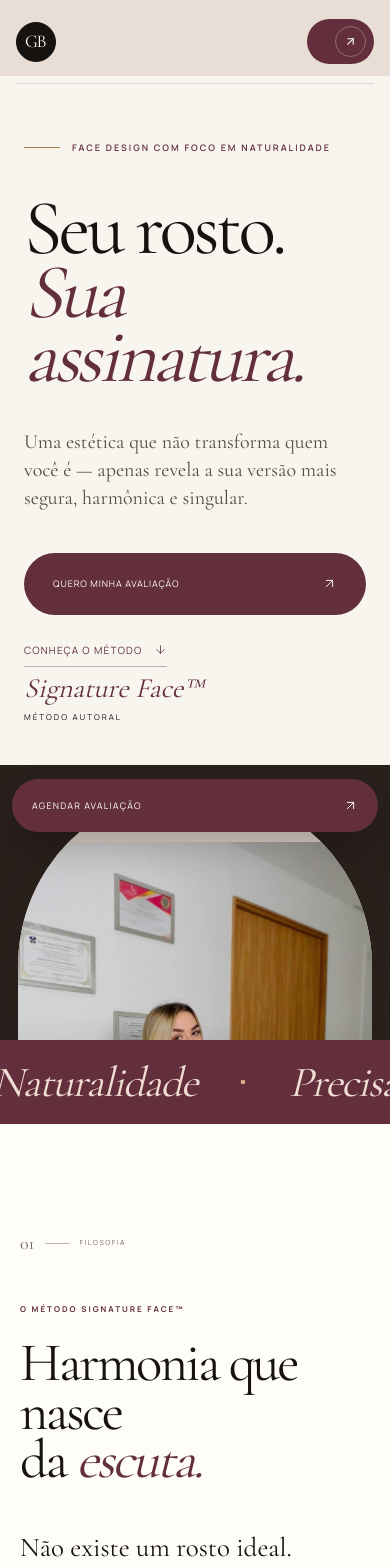
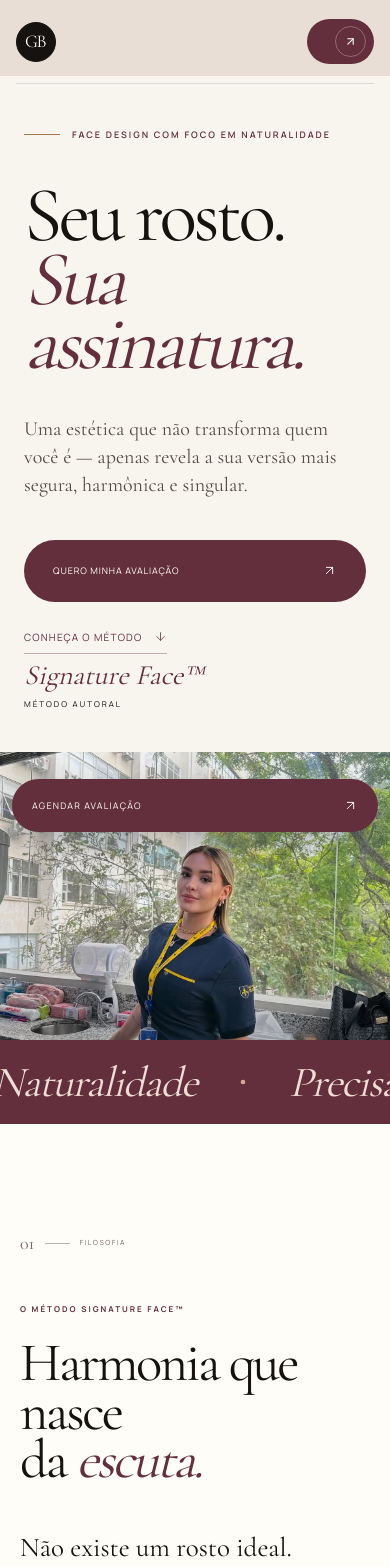
Before and after one commit to brunogbarbosa/dra-giovanna-benavides, a Next.js app: page / in a window 390 px wide. Shown: the top 1567 px of the page. Built offline with nearby package versions, Linux system fonts and the light colour scheme; no server answers.

Commit message:
fix: rebuild hero composition across breakpoints

```diff
--- a/app/globals.css
+++ b/app/globals.css
@@ -433,34 +433,39 @@ h1 em { color: var(--sage-dark); }
   .mobile-booking { background: var(--sage-dark); border-radius: 999px; }
 }
 
-/* Keep the hero portrait fully framed and isolated from the copy. */
+/* Hero photography: clean editorial crop on desktop and compact portrait on mobile. */
 .hero-copy { position: relative; z-index: 2; }
 .hero-visual {
   z-index: 1;
   overflow: hidden;
-  padding: 112px 48px 42px 32px;
-  display: flex;
-  align-items: stretch;
-  justify-content: center;
+  padding: 84px 0 0;
+  display: block;
+  background: #d8d2ca;
 }
 .hero-frame {
-  width: min(100%, 620px);
+  width: 100%;
   height: 100%;
-  border-radius: 280px 280px 20px 20px;
-  background: #ddd0c6;
-  box-shadow: 0 28px 80px rgba(28, 18, 14, .2);
+  border-radius: 0;
+  background: #d8d2ca;
+  box-shadow: none;
 }
 .hero-frame img {
-  object-fit: contain;
-  object-position: center bottom;
+  object-fit: cover;
+  object-position: center 30%;
 }
 
 @media (max-width: 900px) {
-  .hero-visual { min-height: 680px; padding: 36px 24px 28px; }
-  .hero-frame { width: min(100%, 520px); border-radius: 230px 230px 18px 18px; }
+  .hero { padding-top: 76px; }
+  .hero-copy { min-height: 570px; }
+  .hero-visual { min-height: 520px; height: 520px; padding: 0; }
+  .hero-frame { width: 100%; border-radius: 0; }
+  .hero-frame img { object-position: center 27%; }
+  .hero-caption { right: 22px; bottom: 20px; }
 }
 
 @media (max-width: 620px) {
-  .hero-visual { min-height: 590px; padding: 24px 18px; }
-  .hero-frame { border-radius: 190px 190px 14px 14px; }
+  .hero-copy { min-height: 545px; padding-top: 52px; }
+  .hero-visual { min-height: 430px; height: 430px; }
+  .hero-frame img { object-position: center 24%; }
+  .manifesto-line { position: relative; z-index: 2; }
 }
--- a/app/page.tsx
+++ b/app/page.tsx
@@ -110,8 +110,8 @@ export default function Home() {
           <div className="hero-visual">
             <div className="hero-frame">
               <Image
-                src="/giovanna-hero.webp"
-                alt="Dra. Giovanna Benavides em seu consultório"
+                src="/giovanna-clinica.webp"
+                alt="Dra. Giovanna Benavides em ambiente clínico"
                 fill
                 priority
                 sizes="(max-width: 800px) 100vw, 48vw"
@@ -237,8 +237,8 @@ export default function Home() {
         <section className="editorial-quote">
           <div className="quote-photo">
             <Image
-              src="/giovanna-clinica.webp"
-              alt="Dra. Giovanna Benavides em ambiente clínico"
+              src="/giovanna-hero.webp"
+              alt="Dra. Giovanna Benavides em seu consultório"
               fill
               sizes="(max-width: 900px) 100vw, 50vw"
             />
```
